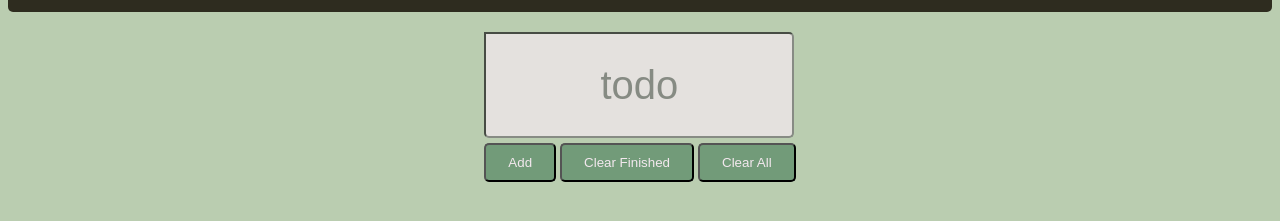
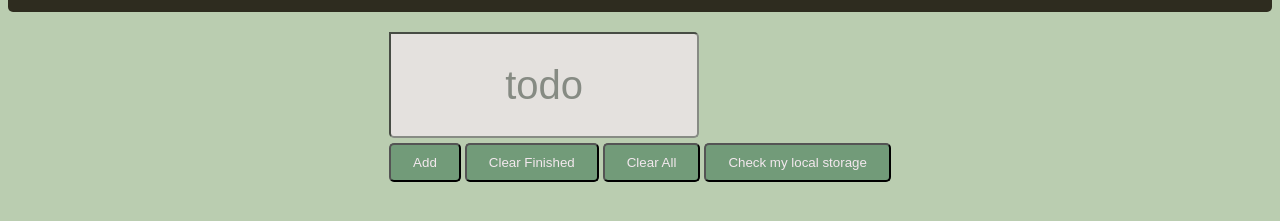
Before and after one commit to cenarturkmen/js101, a website: page todo-app/index.html in a window 1280 px wide. Shown: the part 121-342 px from the top of the page. Drawn offline with nearby package versions, Linux system fonts and the light colour scheme; files that its build step writes are made by us from their sources.

Commit message:
localstorage button addded

```diff
--- a/todo-app/index.html
+++ b/todo-app/index.html
@@ -15,6 +15,8 @@
             <button id="todo-addButton">Add</button>
             <button id="todo-clearDoneButton">Clear Finished</button>
             <button id="todo-clearAllButton">Clear All</button>
+            <button id="todo-checkLocalStorage">Check my local storage</button>
+
         </div>
         </div>
     <div class="paragraphs" id="paragraphs">
```
